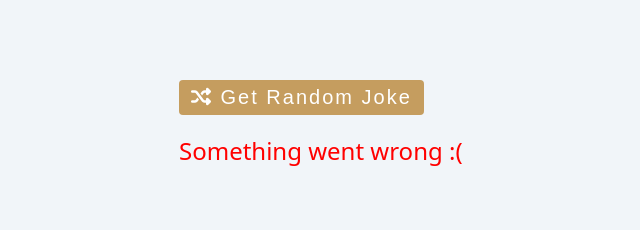
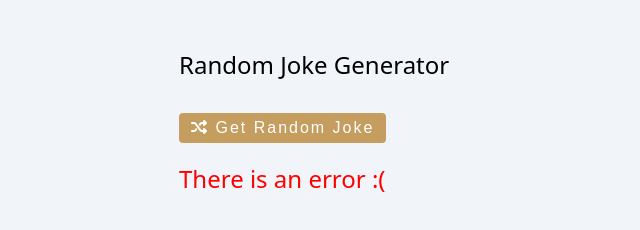
Before and after one commit to EdwinSch/jokes-API, a plain HTML site: page index.html in a window 1280 px wide. Shown: the whole page, without its empty margins (111-751 px from the left). Drawn offline with Linux system fonts and the light colour scheme; no server answers.

Commit message:
tested and deploy ready

```diff
--- a/index.html
+++ b/index.html
@@ -3,7 +3,7 @@
   <head>
     <meta charset="UTF-8" />
     <meta name="viewport" content="width=device-width, initial-scale=1.0" />
-    <title>Dad Jokes API</title>
+    <title>Jokes API</title>
     <!-- Styles && Fav Icon -->
     <link rel="stylesheet" href="style.css" />
     <link rel="icon" type="image/x-icon" href="./img/space-invader-32.png" />
@@ -21,6 +21,7 @@
 
   <body>
     <div class="container">
+      <h1>random joke generator</h1>
       <button type="button" class="btn">
         <i class="fa-solid fa-shuffle"></i> get random joke
       </button>
--- a/script.js
+++ b/script.js
@@ -28,9 +28,9 @@ const fetchDadJoke = async () => {
     const data = await response.json();
     result.textContent = data.joke;
   } catch (error) {
-    result.textContent = "Something went wrong :(";
+    result.textContent = "There is an error :(";
     result.style.color = "red";
-    console.log(error);
+    // console.log(error);
   }
 };
 
--- a/style.css
+++ b/style.css
@@ -45,11 +45,16 @@ body {
   width: 90vw;
   max-width: 700px;
   margin: 0 auto;
-  padding-top: 5rem;
+  padding-top: 3rem;
 }
-
+h1 {
+  font-size: 1.5rem;
+  font-weight: 500;
+  text-transform: capitalize;
+  margin-bottom: 1rem;
+}
 .btn {
-  margin-bottom: 1rem;
+  margin: 1rem 0;
   cursor: pointer;
   color: var(--white);
   background: var(--gold);
@@ -58,7 +63,7 @@ body {
   letter-spacing: 2px;
   padding: 0.375rem 0.75rem;
   transition: var(--transition);
-  font-size: 1.25rem;
+  font-size: 1rem;
   text-transform: capitalize;
   display: inline-block;
 }
```
